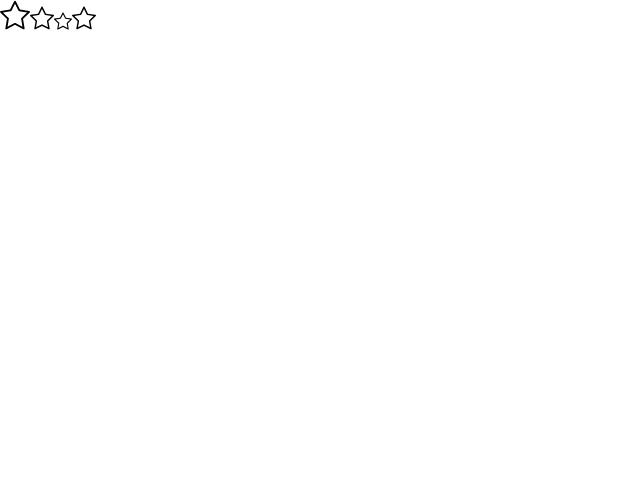
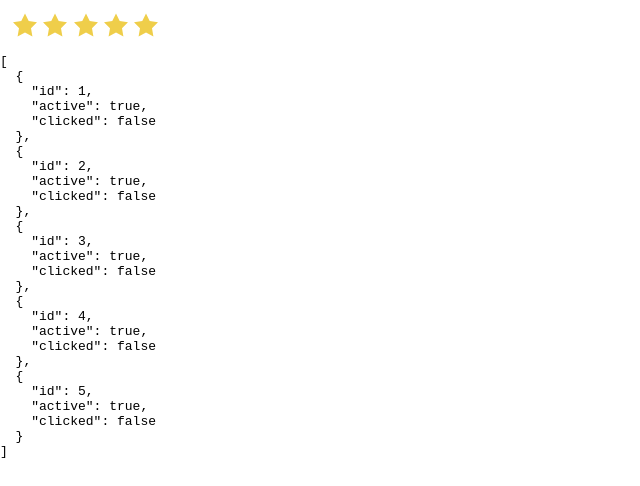
Before and after one commit to j0sephh123/components, a React (Vite) app: page / in a window 1280 px wide. Shown: the top 486 px of the page, without its empty margins (0-640 px from the left). Built offline with nearby package versions, Linux system fonts and the light colour scheme.

Commit message:
Rating - basic functionality

```diff
--- a/package.json
+++ b/package.json
@@ -8,6 +8,7 @@
     "preview": "vite preview"
   },
   "dependencies": {
+    "clsx": "^1.1.1",
     "react": "^18.0.0",
     "react-dom": "^18.0.0"
   },
--- a/src/App.tsx
+++ b/src/App.tsx
@@ -1,16 +1,9 @@
-import { useState } from "react";
-import Star from "./Star";
-import { StarSize } from "./types";
+import Rating from "./components/Rating/Rating";
 
 function App() {
-
-
   return (
     <div className="App">
-      <Star size={StarSize.large} />
-      <Star size={StarSize.medium} />
-      <Star size={StarSize.small} />
-      <Star />
+      <Rating />
     </div>
   );
 }
--- a/src/Star.tsx
+++ /dev/null
@@ -1,31 +0,0 @@
-import { StarProps, StarSize } from "./types";
-
-const Star = ({ size = StarSize.medium }: StarProps) => {
-  return (
-    <svg
-      version="1.1"
-      id="Capa_1"
-      xmlns="http://www.w3.org/2000/svg"
-      xmlnsXlink="http://www.w3.org/1999/xlink"
-      x="18px"
-      y="18px"
-      width={size}
-      height={size}
-      viewBox="0 0 243.317 243.317"
-      xmlSpace="preserve">
-      <path
-        d="M242.949,93.714c-0.882-2.715-3.229-4.694-6.054-5.104l-74.98-10.9l-33.53-67.941c-1.264-2.56-3.871-4.181-6.725-4.181
-	c-2.855,0-5.462,1.621-6.726,4.181L81.404,77.71L6.422,88.61C3.596,89.021,1.249,91,0.367,93.714
-	c-0.882,2.715-0.147,5.695,1.898,7.688l54.257,52.886L43.715,228.96c-0.482,2.814,0.674,5.658,2.983,7.335
-	c2.309,1.678,5.371,1.9,7.898,0.571l67.064-35.254l67.063,35.254c1.097,0.577,2.296,0.861,3.489,0.861c0.007,0,0.014,0,0.021,0
-	c0,0,0,0,0.001,0c4.142,0,7.5-3.358,7.5-7.5c0-0.629-0.078-1.30-0.223-1.824l-12.713-74.117l54.254-52.885
-	C243.096,99.41,243.832,96.429,242.949,93.714z M173.504,146.299c-1.768,1.723-2.575,4.206-2.157,6.639l10.906,63.581
-	l-57.102-30.018c-2.185-1.149-4.795-1.149-6.979,0l-57.103,30.018l10.906-63.581c0.418-2.433-0.389-4.915-2.157-6.639
-	l-46.199-45.031l63.847-9.281c2.443-0.355,4.555-1.889,5.647-4.103l28.55-57.849l28.55,57.849c1.092,2.213,3.204,3.748,5.646,4.103
-	l63.844,9.281L173.504,146.299z"
-      />
-    </svg>
-  );
-};
-
-export default Star;
--- /dev/null
+++ b/src/components/Rating/Rating.module.css
@@ -0,0 +1,3 @@
+.Rating {
+  margin: .8rem;
+}
--- /dev/null
+++ b/src/components/Rating/Rating.tsx
@@ -0,0 +1,74 @@
+import Star from "./Star";
+import classes from "./Rating.module.css";
+import { useState } from "react";
+
+const initialRating = [
+  { id: 1, active: true, clicked: false },
+  { id: 2, active: true, clicked: false },
+  { id: 3, active: true, clicked: false },
+  { id: 4, active: true, clicked: false },
+  { id: 5, active: true, clicked: false },
+];
+
+const Rating = () => {
+  const [rating, setRating] = useState(initialRating);
+
+  const onClick = (id: number) => {
+    const itemIndex = rating.findIndex((itemArg) => itemArg.id === id);
+    const isActive = rating[itemIndex]["active"];
+    const isClicked = rating[itemIndex]["clicked"];
+
+    if (isActive && id === 5) {
+      return setRating((prev) =>
+        prev.map((ratingItem) => ({ ...ratingItem, active: false }))
+      );
+    }
+
+    if (isActive && id !== 1) {
+      if (isClicked) {
+        return setRating((prev) =>
+          prev.map((ratingItem) => ({
+            ...ratingItem,
+            active: false,
+            clicked: false,
+          }))
+        );
+      }
+
+      return setRating((prev) => [
+        ...prev.slice(0, itemIndex + 1).map((ratingItem) => ({
+          ...ratingItem,
+          active: true,
+          clicked: id === ratingItem.id,
+        })),
+        ...prev.slice(itemIndex + 1).map((ratingItem) => ({
+          ...ratingItem,
+          active: false,
+          clicked: id === ratingItem.id,
+        })),
+      ]);
+    }
+
+    setRating((prev) => [
+      ...prev.slice(0, itemIndex + 1).map((ratingItem) => ({
+        ...ratingItem,
+        active: true,
+        clicked: id === ratingItem.id,
+      })),
+      ...prev.slice(itemIndex + 1),
+    ]);
+  };
+
+  return (
+    <>
+      <div className={classes.Rating}>
+        {rating.map(({ id, active }) => {
+          return <Star onClick={onClick} active={active} id={id} key={id} />;
+        })}
+      </div>
+      <pre>{JSON.stringify(rating, null, 2)}</pre>
+    </>
+  );
+};
+
+export default Rating;
--- /dev/null
+++ b/src/components/Rating/Star.module.css
@@ -0,0 +1,18 @@
+.Star {
+  cursor: pointer;
+  margin-right: 0.4rem;
+  transition: transform 0.4s cubic-bezier(0.25, 0.46, 0.45, 0.94);
+}
+
+.Star:hover {
+  transform: scale(1.2);
+}
+
+.Star__disabled {
+  opacity: 0.5;
+}
+
+.Star__disabled:hover  {
+  transform: none;
+  cursor: initial;
+}
--- /dev/null
+++ b/src/components/Rating/Star.tsx
@@ -0,0 +1,36 @@
+import clsx from "clsx";
+import { StarProps, StarSize } from "../../types";
+import classes from "./Star.module.css";
+import { activeStar, emptyStar } from "./utils";
+
+const Star = ({
+  size = StarSize.medium,
+  active,
+  id,
+  disabled = false,
+  onClick,
+}: StarProps) => {
+  /**
+   * on hover active - nothing
+   * on hover inactive - becomes active
+   * on hover disabled - nothing
+   *
+   */
+
+  return (
+    <svg
+      onClick={() => onClick(id)}
+      className={clsx(classes.Star, disabled && classes.Star__disabled)}
+      width={size}
+      height={size}
+      {...(active ? activeStar.svgProps : emptyStar.svgProps)}>
+      {active ? (
+        <polygon {...activeStar.childProps} />
+      ) : (
+        <path {...emptyStar.childProps} />
+      )}
+    </svg>
+  );
+};
+
+export default Star;
--- /dev/null
+++ b/src/components/Rating/utils.ts
@@ -0,0 +1,27 @@
+export const emptyStar = {
+  svgProps: {
+    viewBox: "0 0 243.317 243.317",
+  },
+  childProps: {
+    d: `M242.949,93.714c-0.882-2.715-3.229-4.694-6.054-5.104l-74.98-10.9l-33.53-67.941c-1.264-2.56-3.871-4.181-6.725-4.181
+  c-2.855,0-5.462,1.621-6.726,4.181L81.404,77.71L6.422,88.61C3.596,89.021,1.249,91,0.367,93.714
+  c-0.882,2.715-0.147,5.695,1.898,7.688l54.257,52.886L43.715,228.96c-0.482,2.814,0.674,5.658,2.983,7.335
+  c2.309,1.678,5.371,1.9,7.898,0.571l67.064-35.254l67.063,35.254c1.097,0.577,2.296,0.861,3.489,0.861c0.007,0,0.014,0,0.021,0
+  c0,0,0,0,0.001,0c4.142,0,7.5-3.358,7.5-7.5c0-0.629-0.078-1.30-0.223-1.824l-12.713-74.117l54.254-52.885
+  C243.096,99.41,243.832,96.429,242.949,93.714z M173.504,146.299c-1.768,1.723-2.575,4.206-2.157,6.639l10.906,63.581
+  l-57.102-30.018c-2.185-1.149-4.795-1.149-6.979,0l-57.103,30.018l10.906-63.581c0.418-2.433-0.389-4.915-2.157-6.639
+  l-46.199-45.031l63.847-9.281c2.443-0.355,4.555-1.889,5.647-4.103l28.55-57.849l28.55,57.849c1.092,2.213,3.204,3.748,5.646,4.103
+  l63.844,9.281L173.504,146.299z`,
+  },
+};
+
+export const activeStar = {
+  svgProps: {
+    viewBox: "0 0 53.867 53.867",
+  },
+  childProps: {
+    points: `26.934,1.318 35.256,18.182 53.867,20.887 40.4,34.013 43.579,52.549 26.934,43.798
+    10.288,52.549 13.467,34.013 0,20.887 18.611,18.182`,
+    style: { fill: "#EFCE4A" },
+  },
+};
--- a/src/types.ts
+++ b/src/types.ts
@@ -1,5 +1,9 @@
 export type StarProps = {
   size?: StarSize;
+  active: boolean;
+  id: number;
+  disabled?: boolean;
+  onClick: (id: number) => void;
 };
 
 export enum StarSize {
```
Also changed, not shown: src/components/Rating/star_active.svg (added), 1 other file (tests, documents, lock files or other folders).
